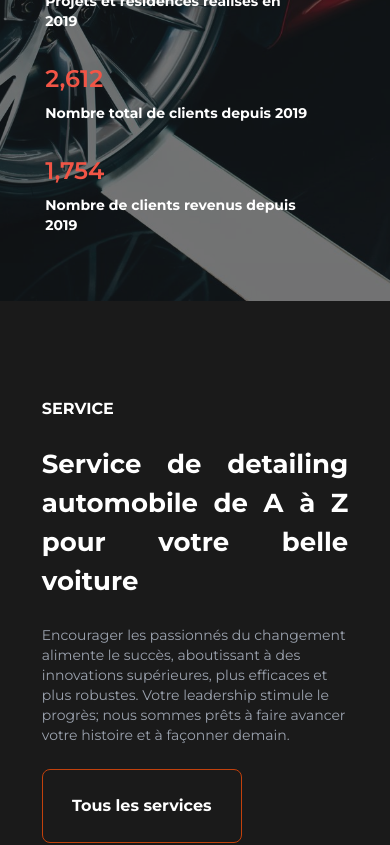
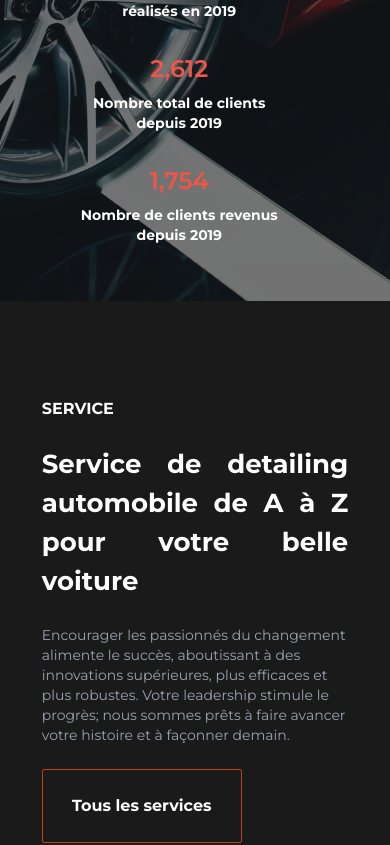
Before and after one commit to iaifrns/Auto-Tech-Cameroun, a React (Vite) app: page / in a window 390 px wide. Shown: the part 1420-2265 px from the top of the page. Built offline with nearby package versions, Linux system fonts and the light colour scheme.

Commit message:
changes in the app

```diff
--- a/src/components/contact us/ContactForm.tsx
+++ b/src/components/contact us/ContactForm.tsx
@@ -24,7 +24,7 @@ const ContactForm = () => {
       <ContactInput label="Adresse e-mail" />
       <ContactInput label="Numéro de téléphone" />
       <ContactInput label="Message" />
-      <button className="text-white font-bold text-lg py-6 w-[300px] bg-secondary">
+      <button className="text-white font-bold text-lg py-6 w-[300px] bg-secondary rounded-sm">
         Détails de la réservation
       </button>
     </div>
--- a/src/pages/NewAboutUs.tsx
+++ b/src/pages/NewAboutUs.tsx
@@ -62,7 +62,7 @@ const NewAboutUs = () => {
               <PointText text="Expertise et expérience : Équipe composée de membres qualifiés et expérimentés." />
               <PointText text="Prise en charge complète : Solutions intérieures et extérieures." />
             </div>
-            <button className="w-[250px] bg-primary text-white font-semibold md:p-6 max-md:p-4 rounded-lg mt-2 cursor-default">
+            <button className="w-[250px] bg-primary text-white font-semibold md:p-6 max-md:p-4 rounded-sm mt-2 cursor-default">
               À PROPOS DE NOUS
             </button>
           </div>
--- a/src/pages/NewOurService.tsx
+++ b/src/pages/NewOurService.tsx
@@ -38,7 +38,7 @@ const NewOurService = () => {
                 plus robustes. Votre leadership stimule le progrès; nous sommes
                 prêts à faire avancer votre histoire et à façonner demain.
               </p>
-              <button className="border-[1px] rounded-lg w-[200px] p-6 text-white font-bold border-orange-700 hover:bg-primary">
+              <button className="border-[1px] rounded-sm w-[200px] p-6 text-white font-bold border-orange-700 hover:bg-primary">
                 Tous les services
               </button>
             </div>
--- a/src/pages/NewTestimonies.tsx
+++ b/src/pages/NewTestimonies.tsx
@@ -61,7 +61,7 @@ const NewTestimonies = () => {
                     Si vous avez besoin d'aide ou si vous avez des questions,
                     veuillez contacter notre agent.
                   </p>
-                  <button className="md:p-4 max-md:p-4 border border-primary text-white font-bold w-[300px] h-fit max-md:text-xs text-[12px]">
+                  <button className="md:p-4 max-md:p-4 border border-primary text-white font-bold w-[300px] h-fit max-md:text-xs text-[12px] rounded-sm">
                     Contactez-nous maintenant
                   </button>
                 </div>
--- a/src/pages/OurStats.tsx
+++ b/src/pages/OurStats.tsx
@@ -8,11 +8,11 @@ interface StatsItemType {
 }
 
 const StatsItems: React.FC<StatsItemType> = ({ title, desc }) => (
-  <div className="p-4 flex flex-col w-[300px] gap-2">
-    <p className="text-primary font-semibold max-md:text-2xl md:text-4xl">
+  <div className="p-4 flex flex-col w-[300px] gap-2 max-md:items-center">
+    <p className="text-primary font-semibold max-md:text-2xl md:text-4xl max-md:text-center">
       {title}
     </p>
-    <p className="text-white font-bold max-md:text-sm">{desc}</p>
+    <p className="text-white font-bold max-md:text-sm max-md:text-center max-md:w-[200px]">{desc}</p>
   </div>
 );
 
```
